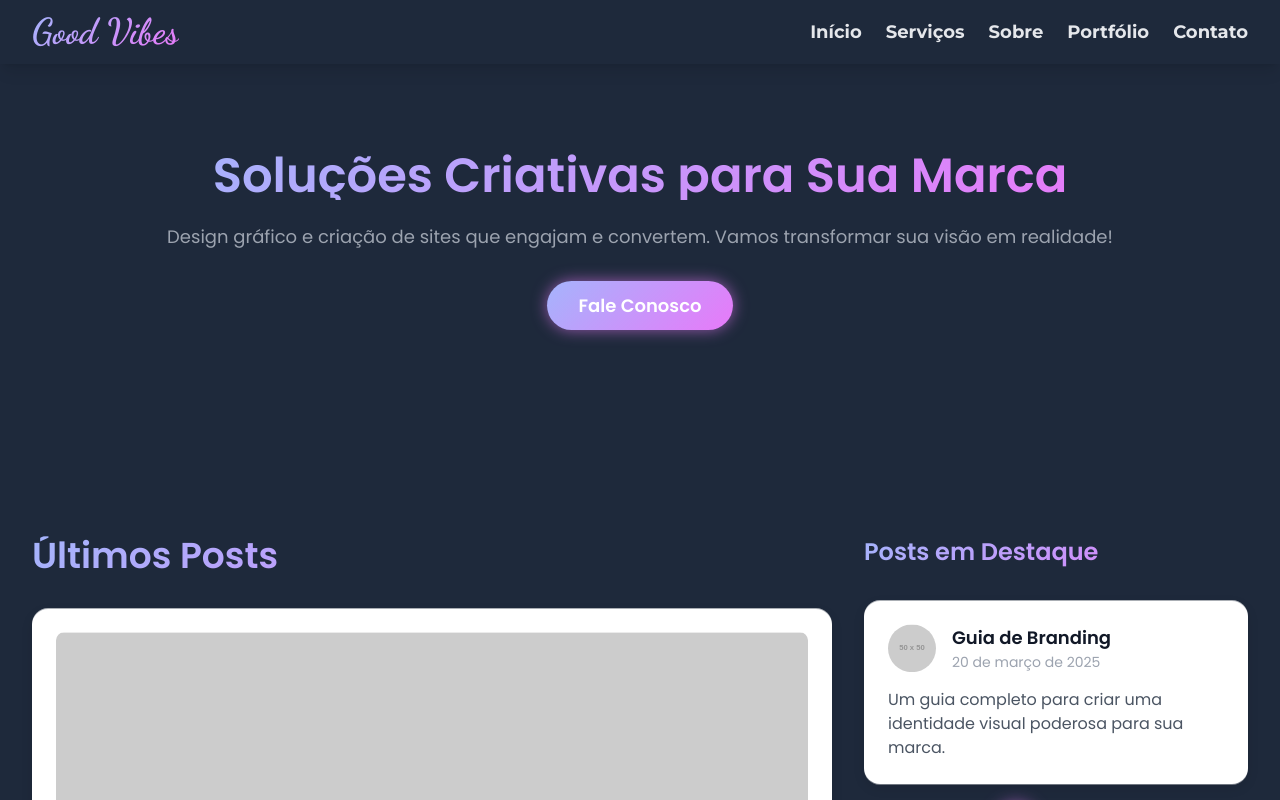
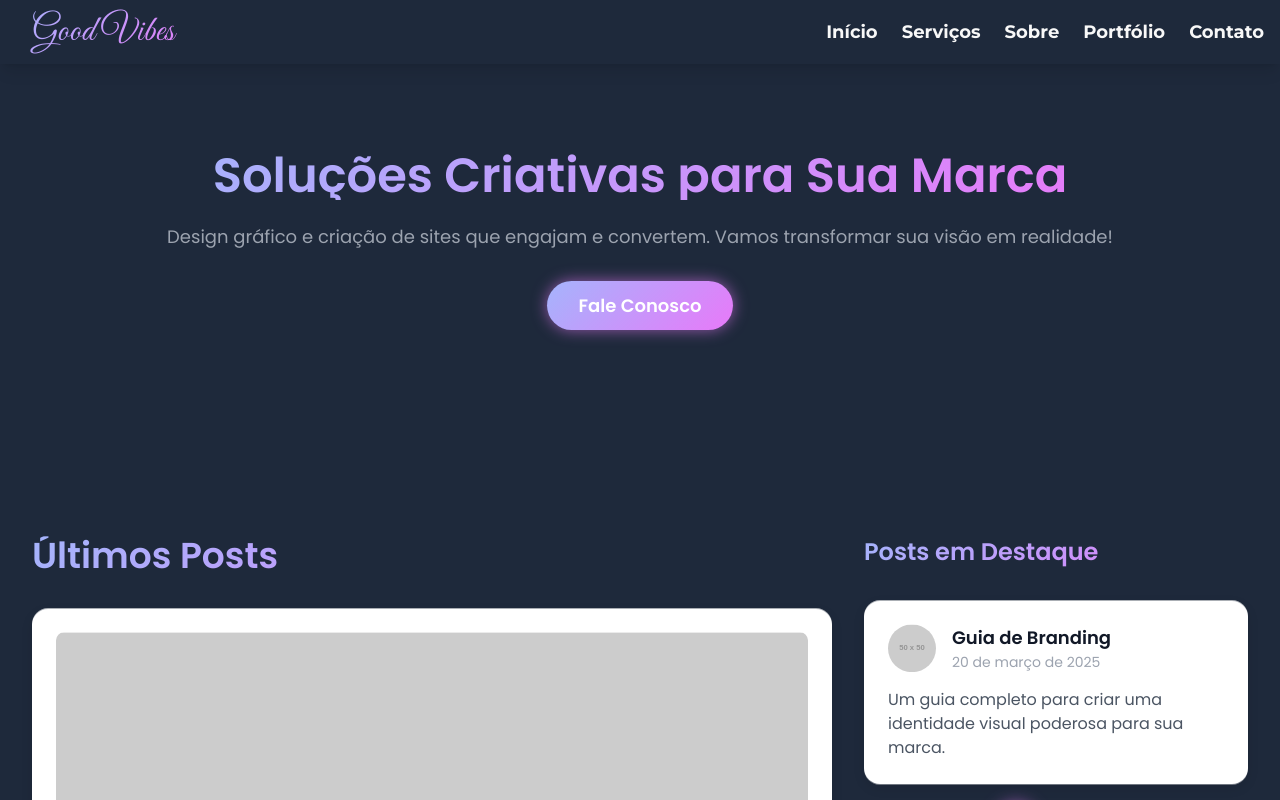
Before and after one commit to MateusZito2024/Cria-o-de-Sites, a plain HTML site: page Menu/serviços.html in a window 1280 px wide. Shown: the top 800 px of the page. Drawn offline with nearby package versions, Linux system fonts and the light colour scheme; placeholder pictures from the web are drawn by us.

Commit message:
Update serviços.html

```diff
--- a/Menu/serviços.html
+++ b/Menu/serviços.html
@@ -6,7 +6,7 @@
     <title>Good Vibes - Serviços</title>
     <script src="https://cdn.tailwindcss.com"></script>
     <script src="https://cdnjs.cloudflare.com/ajax/libs/particles.js/2.0.0/particles.min.js"></script>
-    <link href="https://fonts.googleapis.com/css2?family=Dancing+Script:wght@700&family=Poppins:wght@400;600&family=Montserrat:wght@700&display=swap" rel="stylesheet">
+    <link href="https://fonts.googleapis.com/css2?family=Great+Vibes&family=Poppins:wght@400;600&family=Montserrat:wght@700&display=swap" rel="stylesheet">
     <style>
         body {
             font-family: 'Poppins', sans-serif;
@@ -14,13 +14,30 @@
             overflow-x: hidden;
             background: transparent;
         }
+
+        /* -------------------------------------
+           Header Styles (Copied from contact.html)
+        ------------------------------------- */
         .brand-name {
-            font-family: 'Dancing Script', cursive;
+            font-family: 'Great Vibes', cursive;
+            line-height: 2;
+            padding: 1rem;
+            display: block;
+            overflow: visible;
         }
+
+        .flex.items-center.content-layer {
+            overflow: visible;
+        }
+
         .nav-link {
             font-family: 'Montserrat', sans-serif;
             position: relative;
+            text-decoration: none;
+            color: #f8f8f8;
+            transition: color 0.3s ease;
         }
+
         .nav-link::after {
             content: '';
             position: absolute;
@@ -31,49 +48,114 @@
             background: linear-gradient(135deg, #a5b4fc, #e879f9);
             transition: width 0.3s ease;
         }
+
         .nav-link:hover::after {
             width: 100%;
         }
+
         .nav-link:hover {
-            transform: translateY(-2px);
             color: #e879f9;
         }
+
+        .gradient-text {
+            background: linear-gradient(135deg, #a5b4fc, #e879f9);
+            -webkit-background-clip: text;
+            -webkit-text-fill-color: transparent;
+        }
+
+        nav {
+            position: fixed;
+            top: 0;
+            width: 100%;
+            z-index: 10;
+            background: transparent;
+            box-shadow: 0 4px 6px rgba(0, 0, 0, 0.1);
+            padding: 0 1rem;
+        }
+
+        nav > div {
+            display: flex;
+            justify-content: space-between;
+            align-items: center;
+            width: 100%;
+        }
+
+        nav .flex.items-center.content-layer:first-child {
+            margin-right: auto;
+        }
+
+        nav .flex.items-center.content-layer:last-child {
+            margin-left: auto;
+        }
+
+        nav, section, footer {
+            position: relative;
+            z-index: 1;
+            pointer-events: none;
+        }
+
+        nav *, section *, footer * {
+            pointer-events: auto;
+        }
+
+        .content-layer {
+            position: relative;
+            z-index: 2;
+        }
+
+        h1, h2, h3, p, a, button, img {
+            position: relative;
+            z-index: 30;
+        }
+
+        /* -------------------------------------
+           Remaining Styles from Original services.html
+        ------------------------------------- */
         @keyframes float {
             0% { transform: translateY(0px); }
             50% { transform: translateY(-10px); }
             100% { transform: translateY(0px); }
         }
+
         @keyframes pulse {
             0% { transform: scale(1); box-shadow: 0 0 5px rgba(232, 121, 249, 0.3); }
             50% { transform: scale(1.05); box-shadow: 0 0 15px rgba(232, 121, 249, 0.6); }
             100% { transform: scale(1); box-shadow: 0 0 5px rgba(232, 121, 249, 0.3); }
         }
+
         @keyframes bounce {
             0%, 20%, 50%, 80%, 100% { transform: translateY(0); }
             40% { transform: translateY(-15px); }
             60% { transform: translateY(-7px); }
         }
+
         @keyframes glow {
             0% { box-shadow: 0 0 5px rgba(165, 180, 252, 0.5); }
             50% { box-shadow: 0 0 15px rgba(165, 180, 252, 0.8); }
             100% { box-shadow: 0 0 5px rgba(165, 180, 252, 0.5); }
         }
+
         @keyframes fadeIn {
             from { opacity: 0; }
             to { opacity: 1; }
         }
+
         .float {
             animation: float 3s ease-in-out infinite;
         }
+
         .pulse {
             animation: pulse 2s ease-in-out infinite;
         }
+
         .bounce {
             animation: bounce 2s infinite;
         }
+
         .glow {
             animation: glow 2s infinite;
         }
+
         .content-card {
             background: #ffffff;
             border-radius: 1rem;
@@ -82,9 +164,11 @@
             position: relative;
             overflow: hidden;
         }
+
         .carousel-item.active.content-card:hover {
             animation: pulse 2s ease-in-out infinite !important;
         }
+
         .content-card::before {
             content: '';
             position: absolute;
@@ -96,23 +180,23 @@
             opacity: 0;
             transition: opacity 0.3s ease;
         }
+
         .content-card:hover::before {
             opacity: 1;
         }
+
         .carousel-item.float, .carousel-item.active.float {
             animation: float 3s ease-in-out infinite;
         }
+
         .gradient-bg {
             background: transparent;
         }
+
         .section-bg {
             background: #1e293b;
         }
-        .gradient-text {
-            background: linear-gradient(135deg, #a5b4fc, #e879f9);
-            -webkit-background-clip: text;
-            -webkit-text-fill-color: transparent;
-        }
+
         #particles-js {
             position: fixed;
             top: 0;
@@ -122,22 +206,7 @@
             z-index: 0;
             background: #1e293b;
         }
-        nav, section, footer {
-            position: relative;
-            z-index: 1;
-            pointer-events: none;
-        }
-        nav *, section *, footer * {
-            pointer-events: auto;
-        }
-        .content-layer {
-            position: relative;
-            z-index: 2;
-        }
-        h1, h2, h3, p, a, button, img {
-            position: relative;
-            z-index: 30;
-        }
+
         .service-icon {
             fill: url(#gradient);
             width: 40px;
@@ -146,42 +215,50 @@
             border-radius: 50%;
             padding: 0.5rem;
         }
+
         .cta-button {
             background: linear-gradient(135deg, #a5b4fc, #e879f9);
             color: white;
             font-weight: bold;
             transition: transform 0.3s ease, background 0.3s ease;
         }
+
         .cta-button:hover {
             transform: scale(1.1);
             background: linear-gradient(135deg, #e879f9, #a5b4fc);
         }
+
         .carousel {
             position: relative;
             width: 100%;
             overflow: visible;
         }
+
         .carousel-items {
             display: flex;
             width: 100%;
         }
+
         .carousel-item {
             flex: 0 0 100%;
             display: none;
             opacity: 0;
             transition: opacity 0.5s ease;
         }
+
         .carousel-item.active {
             display: block;
             opacity: 1;
             animation: fadeIn 0.5s ease;
         }
+
         .pagination {
             display: flex;
             justify-content: center;
             margin-top: 1rem;
             padding-bottom: 1rem;
         }
+
         .pagination-number {
             width: 30px;
             height: 30px;
@@ -198,26 +275,31 @@
             font-weight: bold;
             box-shadow: 0 0 5px rgba(165, 180, 252, 0.5);
         }
+
         .pagination-number.active {
             background: linear-gradient(135deg, #a5b4fc, #e879f9);
             color: white;
             transform: scale(1.2);
             box-shadow: 0 0 15px rgba(232, 121, 249, 0.8);
         }
+
         .pagination-number:hover {
             background: linear-gradient(135deg, #e879f9, #a5b4fc);
             transform: scale(1.1);
             box-shadow: 0 0 10px rgba(165, 180, 252, 0.8);
         }
+
         .newsletter-input {
             background: #2d3748;
             color: #e2e8f0;
             border: 1px solid #a5b4fc;
         }
+
         .newsletter-button {
             background: linear-gradient(135deg, #a5b4fc, #e879f9);
             color: white;
         }
+
         .newsletter-button:hover {
             background: linear-gradient(135deg, #e879f9, #a5b4fc);
         }
@@ -237,20 +319,18 @@
         </defs>
     </svg>
 
-    <!-- Navbar -->
-    <nav class="gradient-bg shadow-lg fixed w-full z-10">
-        <div class="w-full px-4 sm:px-6 lg:px-8">
-            <div class="flex items-center justify-between h-16">
-                <div class="content-layer">
-                    <h1 class="text-4xl brand-name gradient-text">Good Vibes</h1>
-                </div>
-                <div class="flex items-center space-x-6 content-layer">
-                    <a href="index.html#home" class="nav-link text-gray-200 text-lg transition">Início</a>
-                    <a href="#services" class="nav-link text-gray-200 text-lg transition">Serviços</a>
-                    <a href="index.html#about" class="nav-link text-gray-200 text-lg transition">Sobre</a>
-                    <a href="index.html#portfolio" class="nav-link text-gray-200 text-lg transition">Portfólio</a>
-                    <a href="index.html#contact" class="nav-link text-gray-200 text-lg transition">Contato</a>
-                </div>
+    <!-- Navbar (Updated to match contact.html) -->
+    <nav class="shadow-lg fixed w-full z-10">
+        <div class="flex justify-between h-16">
+            <div class="flex items-center content-layer">
+                <h1 class="text-4xl brand-name gradient-text">Good Vibes</h1>
+            </div>
+            <div class="flex items-center space-x-6 content-layer">
+                <a href="index.html#home" class="nav-link text-lg transition">Início</a>
+                <a href="#services" class="nav-link text-lg transition">Serviços</a>
+                <a href="index.html#about" class="nav-link text-lg transition">Sobre</a>
+                <a href="portfolio.html" class="nav-link text-lg transition">Portfólio</a>
+                <a href="contact.html" class="nav-link text-lg transition">Contato</a>
             </div>
         </div>
     </nav>
@@ -418,7 +498,7 @@
                         <div class="content-card p-6 float">
                             <div class="flex items-center justify-center mb-4">
                                 <svg class="service-icon" viewBox="0 0 24 24">
-                                    <path d="M12 2C6.48 2 2 6.48 2 12s4.48 10 10 10 10-4.48 10-10S17.52 2 12 2zm0 18c-4.42 0-8-3.58-8-8s3.58-8 8-8 8 3.58 8 8-3.58 8-8 8zm-1-13h2v6h-2zm0 8h2v2h-2z"/>
+                                    <path d="M12 2C6.48 2 10-4.48 10-10S17.52 2 12 2zm0 18c-4.42 0-8-3.58-8-8s3.58-8 8-8 8 3.58 8 8-3.58 8-8 8zm-1-13h2v6h-2zm0 8h2v2h-2z"/>
                                 </svg>
                             </div>
                             <h3 class="text-xl font-semibold text-gray-900 mb-2 text-center">Criação de Sites</h3>
@@ -474,7 +554,7 @@
     </footer>
 
     <script>
-        // Smooth scroll for nav links
+        // Smooth scroll for nav links (Updated to match contact.html)
         document.querySelectorAll('a[href^="#"]').forEach(anchor => {
             anchor.addEventListener('click', function (e) {
                 e.preventDefault();
@@ -484,7 +564,7 @@
             });
         });
 
-        // Particles.js configuration
+        // Particles.js configuration (Original from services.html)
         particlesJS('particles-js', {
             particles: {
                 number: { value: 200, density: { enable: true, value_area: 800 } },
@@ -524,7 +604,7 @@
             retina_detect: true
         });
 
-        // Carousel functionality for single item display
+        // Carousel functionality for single item display (Original from services.html)
         function setupCarousel(carouselId, paginationId) {
             const carouselItems = document.querySelectorAll(`#${carouselId} .carousel-item`);
             const numbers = document.querySelectorAll(`#${paginationId} .pagination-number`);
```
